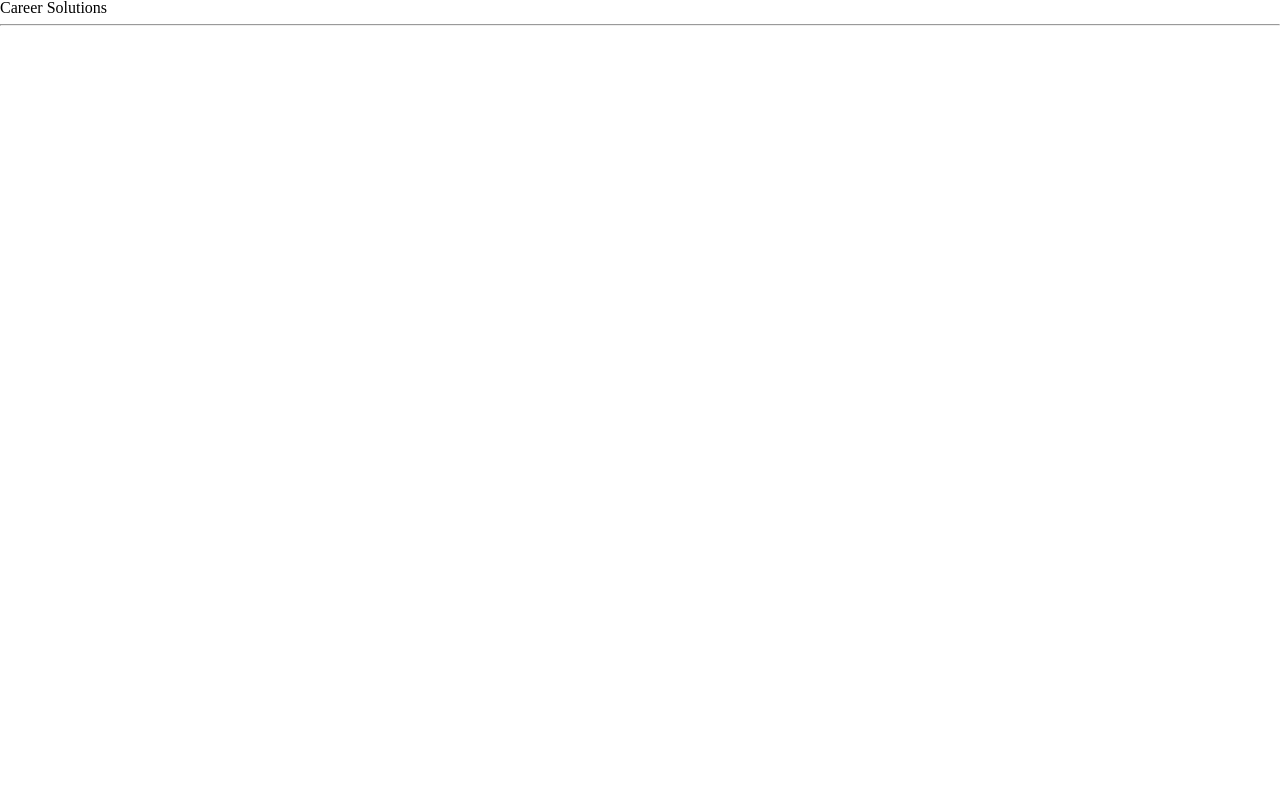
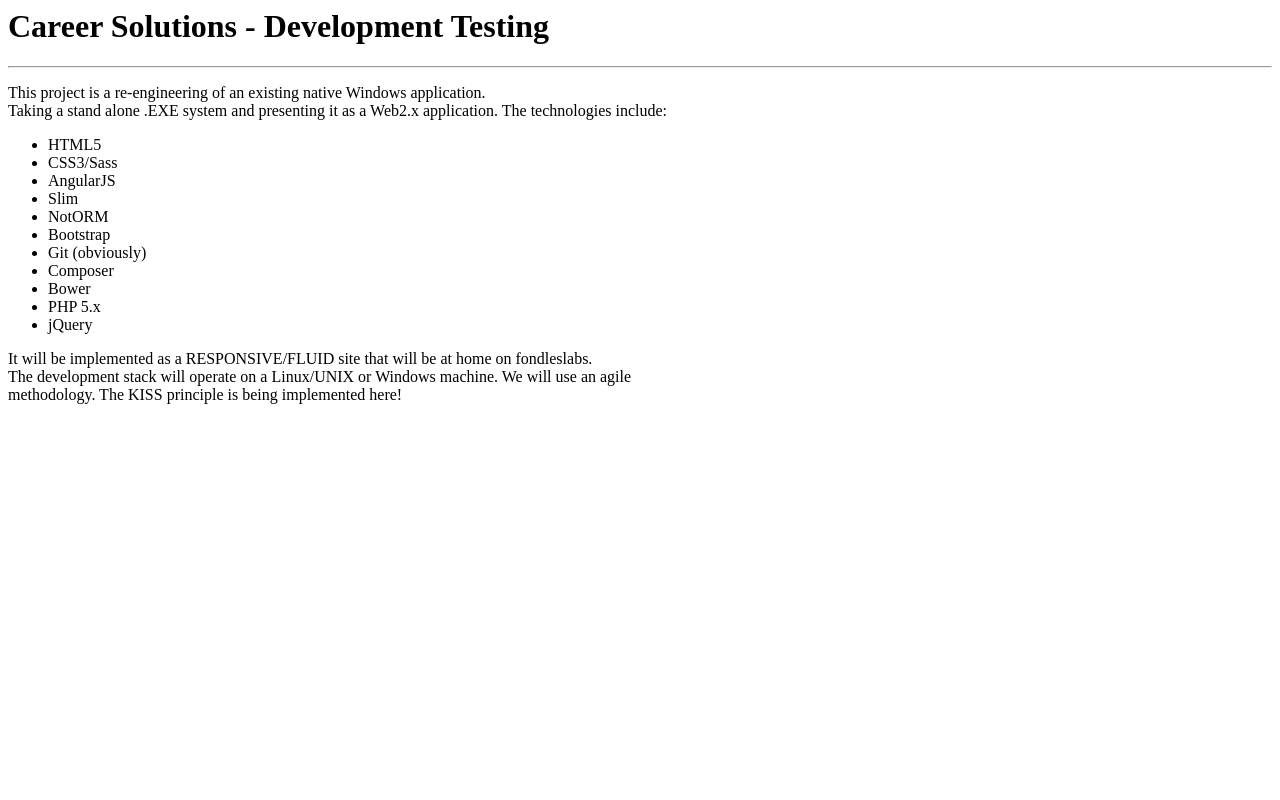
Before and after one commit to davidgriffo/career-solutions, a PHP site: page / in a window 1280 px wide. Before the commit the page is almost empty. Run offline with PHP 8.4, Linux system fonts and the light colour scheme.

Commit message:
Morning structure implentation

```diff
--- a/index.php
+++ b/index.php
@@ -25,20 +25,40 @@
 
 ?>
 
-
-
-
-
 <head>
-    <link href="/stylesheets/screen.css" media="screen, projection" rel="stylesheet" type="text/css" />
-    <link href="/stylesheets/print.css" media="print" rel="stylesheet" type="text/css" />
+    <link href="stylesheets/screen.css" media="screen, projection" rel="stylesheet" type="text/css" />
+    <link href="stylesheets/print.css" media="print" rel="stylesheet" type="text/css" />
     <!--[if IE]>
         <link href="/stylesheets/ie.css" media="screen, projection" rel="stylesheet" type="text/css" />
     <![endif]-->
 </head>
 
 <body>
-<h1>Career Solutions</h1>
+<h1>Career Solutions - Development Testing</h1>
 <hr>
+
+<p>
+This project is a re-engineering of an existing native Windows application. <br>
+Taking a stand alone .EXE system and presenting it as a Web2.x application. The technologies include:
+</p>
+
+<ul>
+    <li>HTML5</li>
+    <li>CSS3/Sass</li>
+    <li>AngularJS</li>
+    <li>Slim</li>
+    <li>NotORM</li>
+    <li>Bootstrap</li>
+    <li>Git (obviously)</li>
+    <li>Composer</li>
+    <li>Bower</li>
+    <li>PHP 5.x</li>
+    <li>jQuery</li>
+</ul>
+<p>
+It will be implemented as a RESPONSIVE/FLUID site that will be at home on fondleslabs.<br>
+The development stack will operate on a Linux/UNIX or Windows machine. We will use an agile<br>
+ methodology. The KISS principle is being implemented here!
+</p>
 </body>
 </html>
--- a/stylesheets/screen.css
+++ b/stylesheets/screen.css
@@ -2,67 +2,3 @@
  * In this file you should write your main styles. (or centralize your imports)
  * Import this file using the following HTML or equivalent:
  * <link href="/stylesheets/screen.css" media="screen, projection" rel="stylesheet" type="text/css" /> */
-/* line 5, ../../../../usr/local/lib/ruby/gems/2.1.0/gems/compass-core-1.0.3/stylesheets/compass/reset/_utilities.scss */
-html, body, div, span, applet, object, iframe,
-h1, h2, h3, h4, h5, h6, p, blockquote, pre,
-a, abbr, acronym, address, big, cite, code,
-del, dfn, em, img, ins, kbd, q, s, samp,
-small, strike, strong, sub, sup, tt, var,
-b, u, i, center,
-dl, dt, dd, ol, ul, li,
-fieldset, form, label, legend,
-table, caption, tbody, tfoot, thead, tr, th, td,
-article, aside, canvas, details, embed,
-figure, figcaption, footer, header, hgroup,
-menu, nav, output, ruby, section, summary,
-time, mark, audio, video {
-  margin: 0;
-  padding: 0;
-  border: 0;
-  font: inherit;
-  font-size: 100%;
-  vertical-align: baseline;
-}
-
-/* line 22, ../../../../usr/local/lib/ruby/gems/2.1.0/gems/compass-core-1.0.3/stylesheets/compass/reset/_utilities.scss */
-html {
-  line-height: 1;
-}
-
-/* line 24, ../../../../usr/local/lib/ruby/gems/2.1.0/gems/compass-core-1.0.3/stylesheets/compass/reset/_utilities.scss */
-ol, ul {
-  list-style: none;
-}
-
-/* line 26, ../../../../usr/local/lib/ruby/gems/2.1.0/gems/compass-core-1.0.3/stylesheets/compass/reset/_utilities.scss */
-table {
-  border-collapse: collapse;
-  border-spacing: 0;
-}
-
-/* line 28, ../../../../usr/local/lib/ruby/gems/2.1.0/gems/compass-core-1.0.3/stylesheets/compass/reset/_utilities.scss */
-caption, th, td {
-  text-align: left;
-  font-weight: normal;
-  vertical-align: middle;
-}
-
-/* line 30, ../../../../usr/local/lib/ruby/gems/2.1.0/gems/compass-core-1.0.3/stylesheets/compass/reset/_utilities.scss */
-q, blockquote {
-  quotes: none;
-}
-/* line 103, ../../../../usr/local/lib/ruby/gems/2.1.0/gems/compass-core-1.0.3/stylesheets/compass/reset/_utilities.scss */
-q:before, q:after, blockquote:before, blockquote:after {
-  content: "";
-  content: none;
-}
-
-/* line 32, ../../../../usr/local/lib/ruby/gems/2.1.0/gems/compass-core-1.0.3/stylesheets/compass/reset/_utilities.scss */
-a img {
-  border: none;
-}
-
-/* line 116, ../../../../usr/local/lib/ruby/gems/2.1.0/gems/compass-core-1.0.3/stylesheets/compass/reset/_utilities.scss */
-article, aside, details, figcaption, figure, footer, header, hgroup, main, menu, nav, section, summary {
-  display: block;
-}
```
Also changed, not shown: 8 other files.
